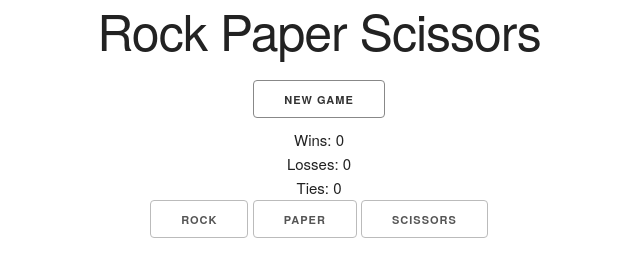
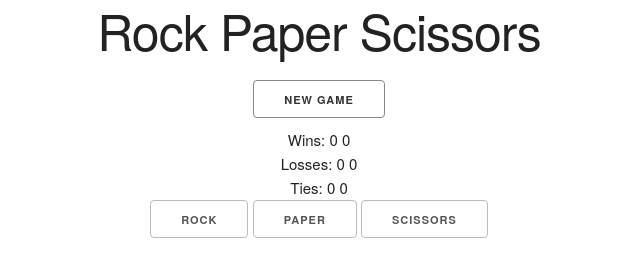
Before and after one commit to joanifex/rock-paper-scissors, a plain HTML site: page index.html in a window 1280 px wide. Both pictures are taken after a click on the button "NEW GAME". Shown: the full height of the page, 321-961 px from the left. Drawn offline with Linux system fonts and the light colour scheme.

Commit message:
adds outcome percentages

```diff
--- a/index.html
+++ b/index.html
@@ -13,9 +13,18 @@
       <h1>Rock Paper Scissors</h1>
       <button class='new-game'>New Game</button>
       <div class="tracker">
-        <div class="wins">Wins: <span class="win-counter">0</span></div>
-        <div class="wins">Losses: <span class="loss-counter">0</span></div>
-        <div class="wins">Ties: <span class="tie-counter">0</span></div>
+        <div class="wins">Wins:
+          <span class="win-counter">0</span>
+          <span class="win-percentage">0</span>
+        </div>
+        <div class="wins">Losses:
+          <span class="loss-counter">0</span>
+          <span class="loss-percentage">0</span>
+        </div>
+        <div class="wins">Ties:
+          <span class="tie-counter">0</span>
+          <span class="tie-percentage">0</span>
+        </div>
       </div>
       <div class="buttons">
         <button class="btn rock" data-choice="rock">Rock</button>
--- a/javascripts/main.js
+++ b/javascripts/main.js
@@ -5,7 +5,7 @@ $(document).ready(function(){
   var computerChoice;
   var output;
   var result;
-  var gameOutcomes = { 'wins': 0, 'losses': 0, 'ties': 0 };
+  var outcomes = { 'wins': 0, 'losses': 0, 'ties': 0 };
 
   function computerChooses(){
     computerChoice = choices[( Math.floor(Math.random() * 3) )];
@@ -21,13 +21,13 @@ $(document).ready(function(){
     var paperLose = (playerChoice === 'paper' && computerChoice === 'scissors');
     var scissorsLose = (playerChoice === 'scissors' && computerChoice === 'rock');
     if ( rockWin || paperWin || scissorsWin ){
-      gameOutcomes.wins += 1;
+      outcomes.wins += 1;
       displayOutcome('win');
     } else if ( rockLose || paperLose || scissorsLose ) {
-      gameOutcomes.losses += 1;
+      outcomes.losses += 1;
       displayOutcome('lose');
     } else {
-      gameOutcomes.ties += 1;
+      outcomes.ties += 1;
       displayOutcome('tie');
     }
   }
@@ -45,20 +45,30 @@ $(document).ready(function(){
   }
 
   function refreshOutcomes() {
-    $('.win-counter').text(gameOutcomes.wins);
-    $('.loss-counter').text(gameOutcomes.losses);
-    $('.tie-counter').text(gameOutcomes.ties);
+    $('.win-counter').text(outcomes.wins);
+    $('.loss-counter').text(outcomes.losses);
+    $('.tie-counter').text(outcomes.ties);
+    var gamesPlayed = outcomes.wins + outcomes.losses + outcomes.ties;
+    if ( gamesPlayed == 0){
+      $('.win-percentage').text( 0 );
+      $('.loss-percentage').text( 0 );
+      $('.tie-percentage').text( 0 );
+    } else {
+      $('.win-percentage').text( Math.ceil((outcomes.wins / gamesPlayed) * 100) + '%');
+      $('.loss-percentage').text( Math.ceil((outcomes.losses / gamesPlayed) * 100) + '%' );
+      $('.tie-percentage').text( Math.ceil((outcomes.ties / gamesPlayed) * 100) + '%');
+    }
   }
 
   $('.new-game').click(function(){
-    gameOutcomes.wins = 0;
-    gameOutcomes.losses = 0;
-    gameOutcomes.ties = 0;
+    outcomes.wins = 0;
+    outcomes.losses = 0;
+    outcomes.ties = 0;
     refreshOutcomes();
     $('.outcome').empty();
   });
 
-  $('.buttons').click(function(){
+  $('.btn').click(function(){
     playerChoice = $(this).data().choice;
     $('.outcome').empty();
     computerChooses();
```
